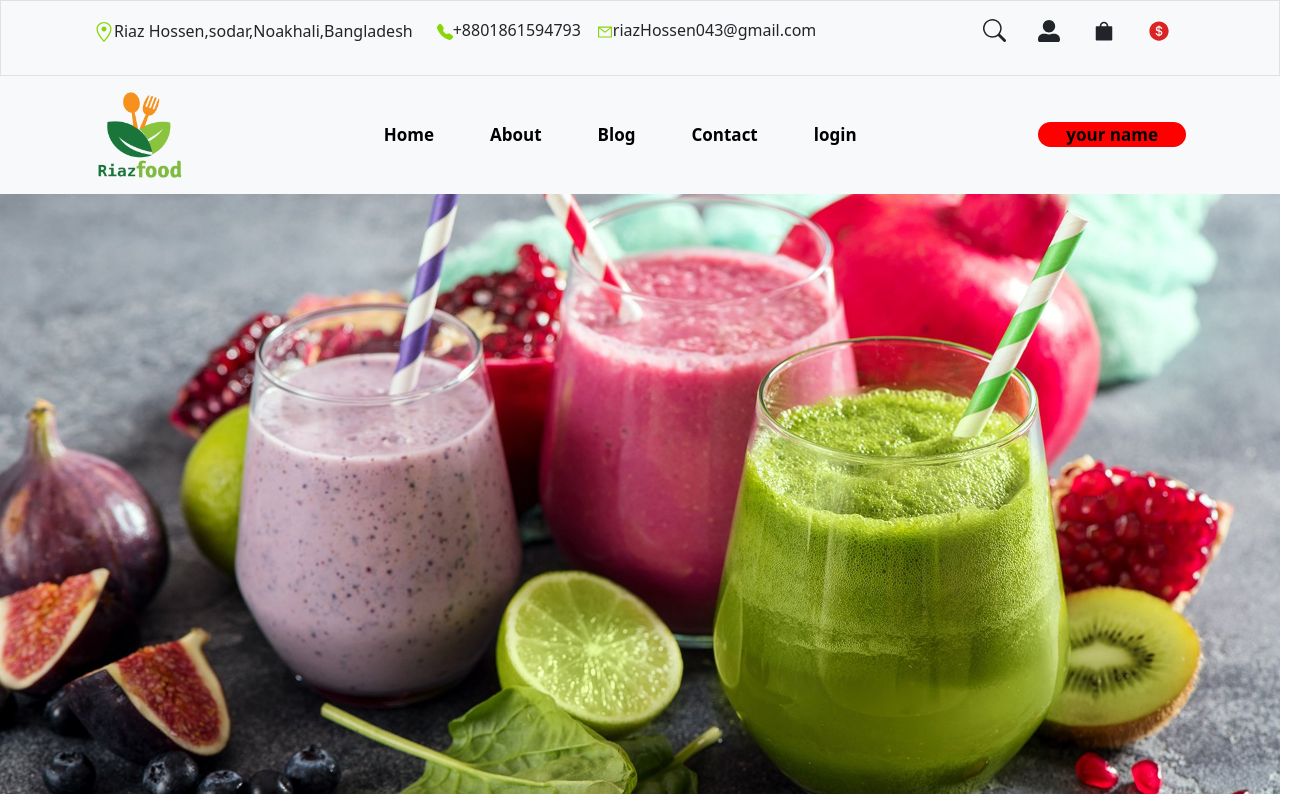
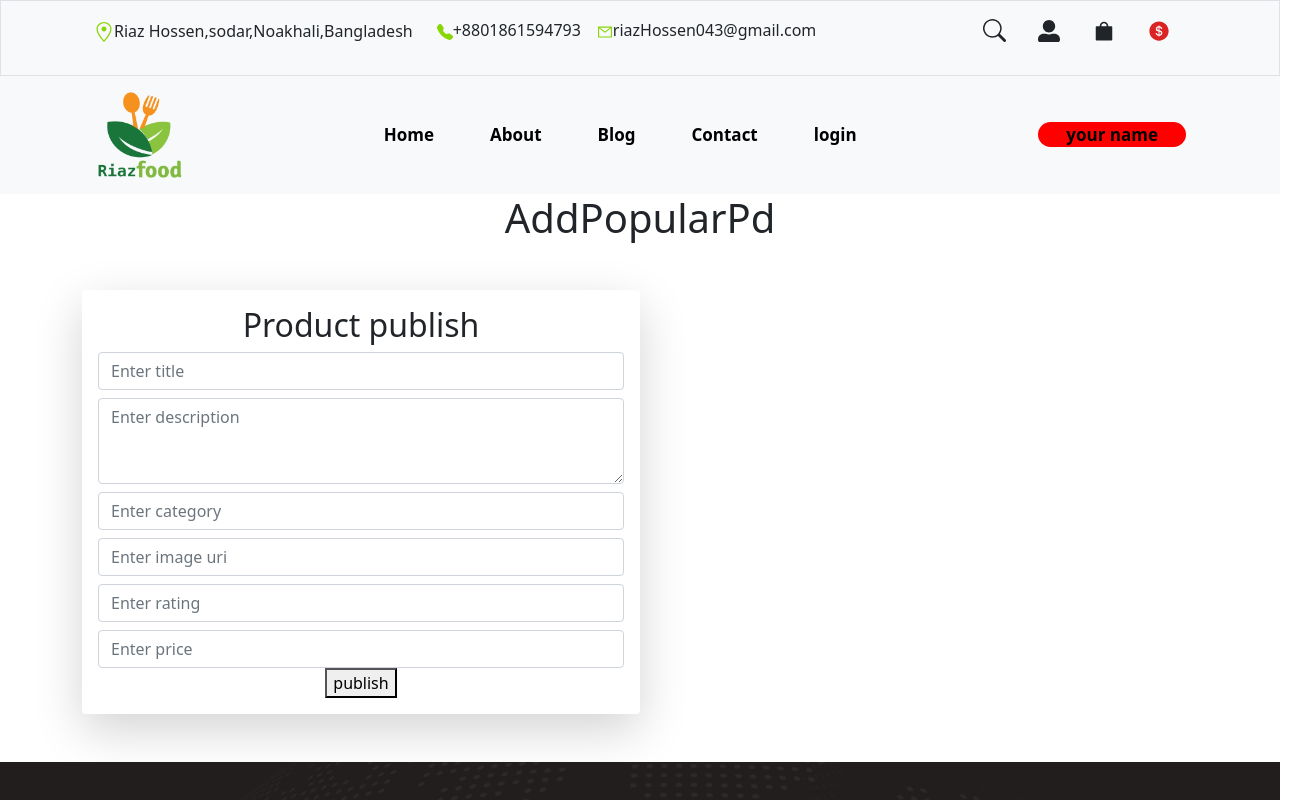
Before and after one commit to Riazalmahmud/food-lalivary-client-site, a React (Create React App) app: page /AddPopularPd in a window 1280 px wide. Shown: the top 800 px of the page, 1305 px wide, since content can reach past the window. Built offline with nearby package versions, Linux system fonts and the light colour scheme; no server answers.

Commit message:
popular product

```diff
--- a/src/App.js
+++ b/src/App.js
@@ -15,6 +15,7 @@ import AddProduct from "./SharePage/AddProduct/AddProduct.js";
 import Contact from "./MainPage/Contact/Contact.js";
 import Blog from "./MainPage/Blog/Blog.js";
 import Dashboard from "./MainPage/Dashboard/Dashboard.js";
+import AddPopularPd from "./SharePage/AddPopularPd/AddPopularPd.js";
 function App() {
   return (
     <div className="App">
@@ -31,8 +32,8 @@ function App() {
             <Route path="/Register">
               <Register />
             </Route>
-            <Route path="/Contact">
-              <Contact />
+            <Route path="/AddPopularPd">
+              <AddPopularPd />
             </Route>
             <Route path="/blog">
               <Blog />
@@ -49,6 +50,7 @@ function App() {
             <PrivateRoute path="/AddProduct">
               <AddProduct></AddProduct>
             </PrivateRoute>
+
             <Route path="/">
               <Home />
             </Route>
--- a/src/MainPage/Dashboard/Dashboard.js
+++ b/src/MainPage/Dashboard/Dashboard.js
@@ -31,6 +31,7 @@ import AddProduct from "../../SharePage/AddProduct/AddProduct.js";
 import ProductManage from "../../SharePage/ProductManage/ProductManage.js";
 import AdminRoute from "../../SharePage/AdminRoute/AdminRoute.js";
 import MakeAdmin from "../../SharePage/MakeAdmin/MakeAdmin.js";
+import AddPopularPd from "../../SharePage/AddPopularPd/AddPopularPd.js";
 const drawerWidth = 240;
 const Dashboard = (props) => {
   const { window } = props;
@@ -60,6 +61,9 @@ const Dashboard = (props) => {
             </Link>
             <Link to={`${url}/AddProduct`}>
               <Button color="inherit">AddProduct</Button>
+            </Link>
+            <Link to={`${url}/AddPopularPd`}>
+              <Button color="inherit">add popluar product</Button>
             </Link>
             <Link to={`${url}/ProductManage`}>
               <Button color="inherit">ProductManage</Button>
@@ -145,6 +149,9 @@ const Dashboard = (props) => {
             <AdminRoute path={`${path}/Feedback`}>
               <Feedback></Feedback>
             </AdminRoute>
+            <AdminRoute path={`${path}/AddPopularPd`}>
+              <AddPopularPd></AddPopularPd>
+            </AdminRoute>
             <Route path={`${path}/addProduct`}>
               <AddProduct></AddProduct>
             </Route>
--- /dev/null
+++ b/src/SharePage/AddPopularPd/AddPopularPd.js
@@ -0,0 +1,69 @@
+import axios from "axios";
+import React from "react";
+import Alert from "@mui/material/Alert";
+import { Button, Form } from "react-bootstrap";
+import { useForm } from "react-hook-form";
+const AddPopularPd = () => {
+  const { register, handleSubmit } = useForm();
+  const onSubmit = (data) => {
+    console.log(data);
+    axios
+      .post("https://murmuring-cove-81107.herokuapp.com/products", data)
+      .then((res) => {
+        if (res.data.insertedId) {
+          <Alert severity="success">Successfully product publish </Alert>;
+        }
+      });
+  };
+
+  return (
+    <div>
+      <h1>AddPopularPd</h1>
+      <div className="container my-5">
+        <div className="login-form shadow-lg p-3 mb-5 bg-body rounded w-50">
+          <h2>Product publish </h2>
+          <form onSubmit={handleSubmit(onSubmit)} className="login-design">
+            <Form.Control
+              {...register("title")}
+              placeholder="Enter title"
+              className="bg-transparent mt-2"
+            />
+            <Form.Control
+              as="textarea"
+              {...register("description")}
+              placeholder="Enter description"
+              className="bg-transparent mt-2"
+              rows={3}
+            />
+            <Form.Control
+              {...register("category")}
+              placeholder="Enter category"
+              className="bg-transparent mt-2"
+            />
+            <Form.Control
+              {...register("image")}
+              placeholder="Enter image uri"
+              className="bg-transparent mt-2"
+            />
+            <Form.Control
+              type="number"
+              {...register("rating")}
+              placeholder="Enter rating"
+              className="bg-transparent mt-2"
+            />
+            <Form.Control
+              type="number"
+              {...register("price")}
+              placeholder="Enter price"
+              className="bg-transparent mt-2"
+            />
+
+            <button type="submit"> publish</button>
+          </form>
+        </div>
+      </div>
+    </div>
+  );
+};
+
+export default AddPopularPd;
```
